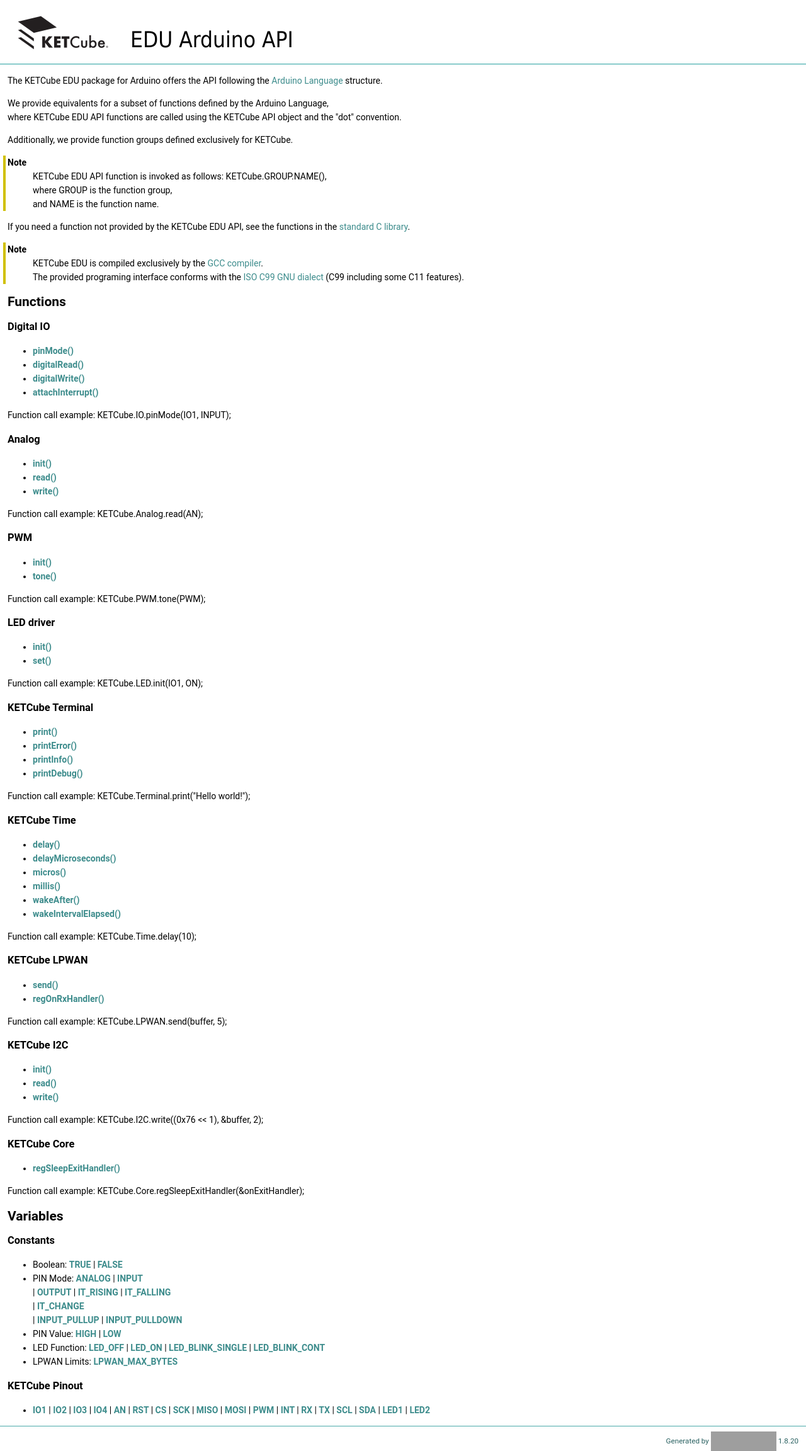
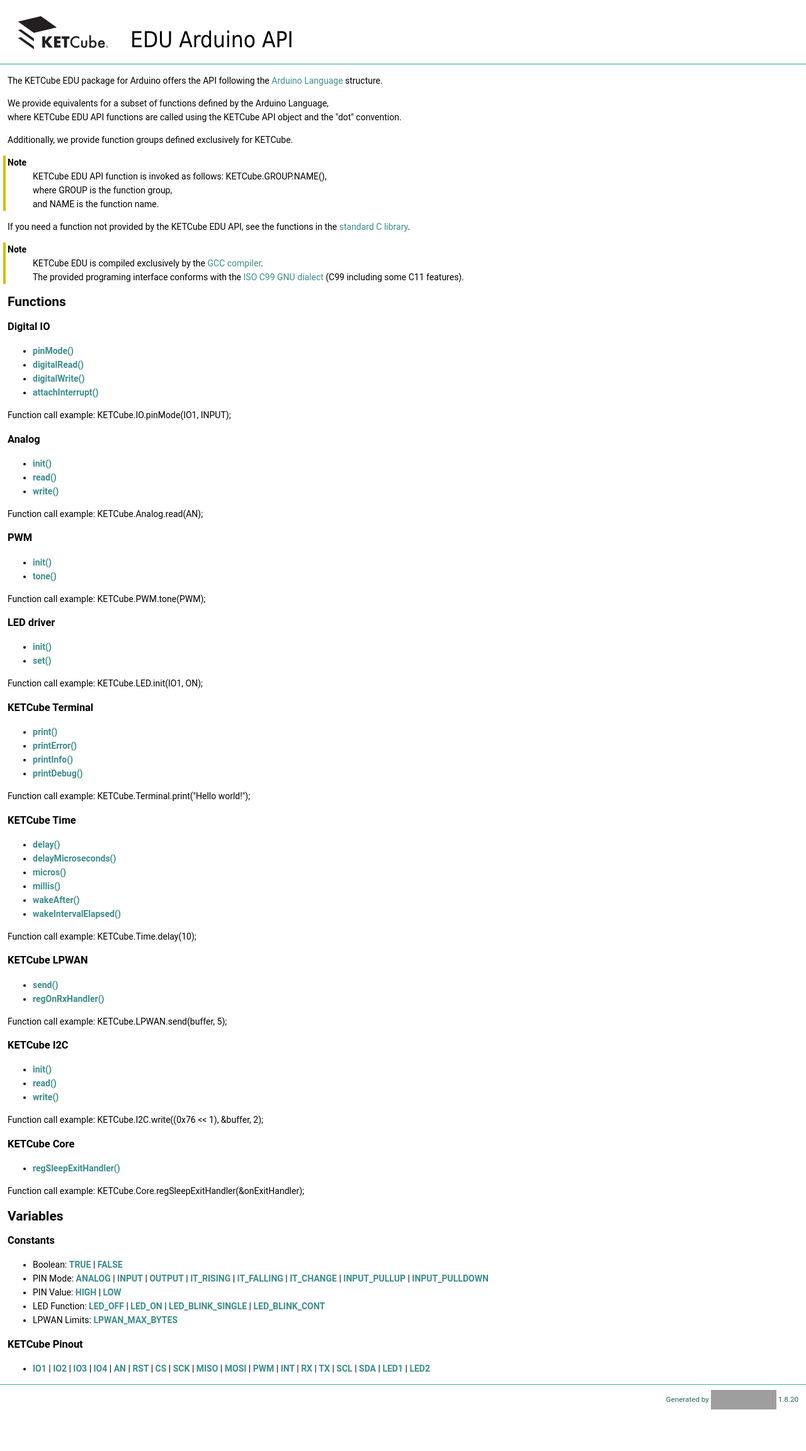
Before and after one commit to SmartCAMPUSZCU/KETCube-EDU-web_cs, a Jekyll site: the page files/apidoc/index.html, which Jekyll copies as it is, in a window 1280 px wide. Shown: the whole page at 63% size. Built offline with Jekyll 4.4.1, drawn with Linux system fonts in a browser that asks for light colours; after the commit the page ends 2238 px from its top, so only the background shows below that; grey boxes are pictures that could not be loaded.

```diff
--- a/files/apidoc/index.html
+++ b/files/apidoc/index.html
@@ -114,10 +114,7 @@
 <h3>Constants</h3>
 <ul>
 <li>Boolean: <a class="el" href="group__KETCube__Arduino__API__Defines.html#gga04dd5074964518403bf944f2b240a5f8aa82764c3079aea4e60c80e45befbb839">TRUE</a> | <a class="el" href="group__KETCube__Arduino__API__Defines.html#gga04dd5074964518403bf944f2b240a5f8aa1e095cc966dbecf6a0d8aad75348d1a">FALSE</a></li>
-<li>PIN Mode: <a class="el" href="group__KETCube__Arduino__API__Defines.html#gga166df37be6c483a1856ae7facc07c5bda49060614b990fe7d76fef9cd92990ce6">ANALOG</a> | <a class="el" href="group__KETCube__Arduino__API__Defines.html#gga166df37be6c483a1856ae7facc07c5bdae310c909d76b003d016bef8bdf16936a">INPUT</a> <br  />
- | <a class="el" href="group__KETCube__Arduino__API__Defines.html#gga166df37be6c483a1856ae7facc07c5bda2ab08d3e103968f5f4f26b66a52e99d6">OUTPUT</a> | <a class="el" href="group__KETCube__Arduino__API__Defines.html#gga166df37be6c483a1856ae7facc07c5bda4fc910812e4c4fd9881853455ba5effa">IT_RISING</a> | <a class="el" href="group__KETCube__Arduino__API__Defines.html#gga166df37be6c483a1856ae7facc07c5bdaa75793abf145d87b451064fa88d08f35">IT_FALLING</a> <br  />
- | <a class="el" href="group__KETCube__Arduino__API__Defines.html#gga166df37be6c483a1856ae7facc07c5bdaa546d8d2978234e5918889ee8d1a61f0">IT_CHANGE</a> <br  />
- | <a class="el" href="group__KETCube__Arduino__API__Defines.html#gga166df37be6c483a1856ae7facc07c5bda851c2ac60276ada62e8d9ba216c7a487">INPUT_PULLUP</a> | <a class="el" href="group__KETCube__Arduino__API__Defines.html#gga166df37be6c483a1856ae7facc07c5bda58b097229d3b2a4afa0eb445c1334927">INPUT_PULLDOWN</a></li>
+<li>PIN Mode: <a class="el" href="group__KETCube__Arduino__API__Defines.html#gga166df37be6c483a1856ae7facc07c5bda49060614b990fe7d76fef9cd92990ce6">ANALOG</a> | <a class="el" href="group__KETCube__Arduino__API__Defines.html#gga166df37be6c483a1856ae7facc07c5bdae310c909d76b003d016bef8bdf16936a">INPUT</a> | <a class="el" href="group__KETCube__Arduino__API__Defines.html#gga166df37be6c483a1856ae7facc07c5bda2ab08d3e103968f5f4f26b66a52e99d6">OUTPUT</a> | <a class="el" href="group__KETCube__Arduino__API__Defines.html#gga166df37be6c483a1856ae7facc07c5bda4fc910812e4c4fd9881853455ba5effa">IT_RISING</a> | <a class="el" href="group__KETCube__Arduino__API__Defines.html#gga166df37be6c483a1856ae7facc07c5bdaa75793abf145d87b451064fa88d08f35">IT_FALLING</a> | <a class="el" href="group__KETCube__Arduino__API__Defines.html#gga166df37be6c483a1856ae7facc07c5bdaa546d8d2978234e5918889ee8d1a61f0">IT_CHANGE</a> | <a class="el" href="group__KETCube__Arduino__API__Defines.html#gga166df37be6c483a1856ae7facc07c5bda851c2ac60276ada62e8d9ba216c7a487">INPUT_PULLUP</a> | <a class="el" href="group__KETCube__Arduino__API__Defines.html#gga166df37be6c483a1856ae7facc07c5bda58b097229d3b2a4afa0eb445c1334927">INPUT_PULLDOWN</a></li>
 <li>PIN Value: <a class="el" href="group__KETCube__Arduino__API__Defines.html#ggae2a23b8042dd3d8a6092d6920cf4d973a0c3a1dacf94061154b3ee354359c5893">HIGH</a> | <a class="el" href="group__KETCube__Arduino__API__Defines.html#ggae2a23b8042dd3d8a6092d6920cf4d973a6a226f4143ca3b18999551694cdb72a8">LOW</a></li>
 <li>LED Function: <a class="el" href="group__KETCube__Arduino__API__Defines.html#gga2db6d4b4766cd57a121dd88db43d866eafc0ca8cc6cbe215fd3f1ae6d40255b40">LED_OFF</a> | <a class="el" href="group__KETCube__Arduino__API__Defines.html#gga2db6d4b4766cd57a121dd88db43d866eadd01b80eb93658fb4cf7eb9aceb89a1d">LED_ON</a> | <a class="el" href="group__KETCube__Arduino__API__Defines.html#gga2db6d4b4766cd57a121dd88db43d866ea5a9c97fc3cc4f9795a97a2b72b07d62e">LED_BLINK_SINGLE</a> | <a class="el" href="group__KETCube__Arduino__API__Defines.html#gga2db6d4b4766cd57a121dd88db43d866eab20f45aad5d9d4e7e9f98c6e13c06eaa">LED_BLINK_CONT</a></li>
 <li>LPWAN Limits: <a class="el" href="group__KETCube__Arduino__API__Defines.html#ggae29ee3b7b8f57d708cc41d608207756aaf741756afb8345374eb348adf5d3c56e">LPWAN_MAX_BYTES</a></li>
```
